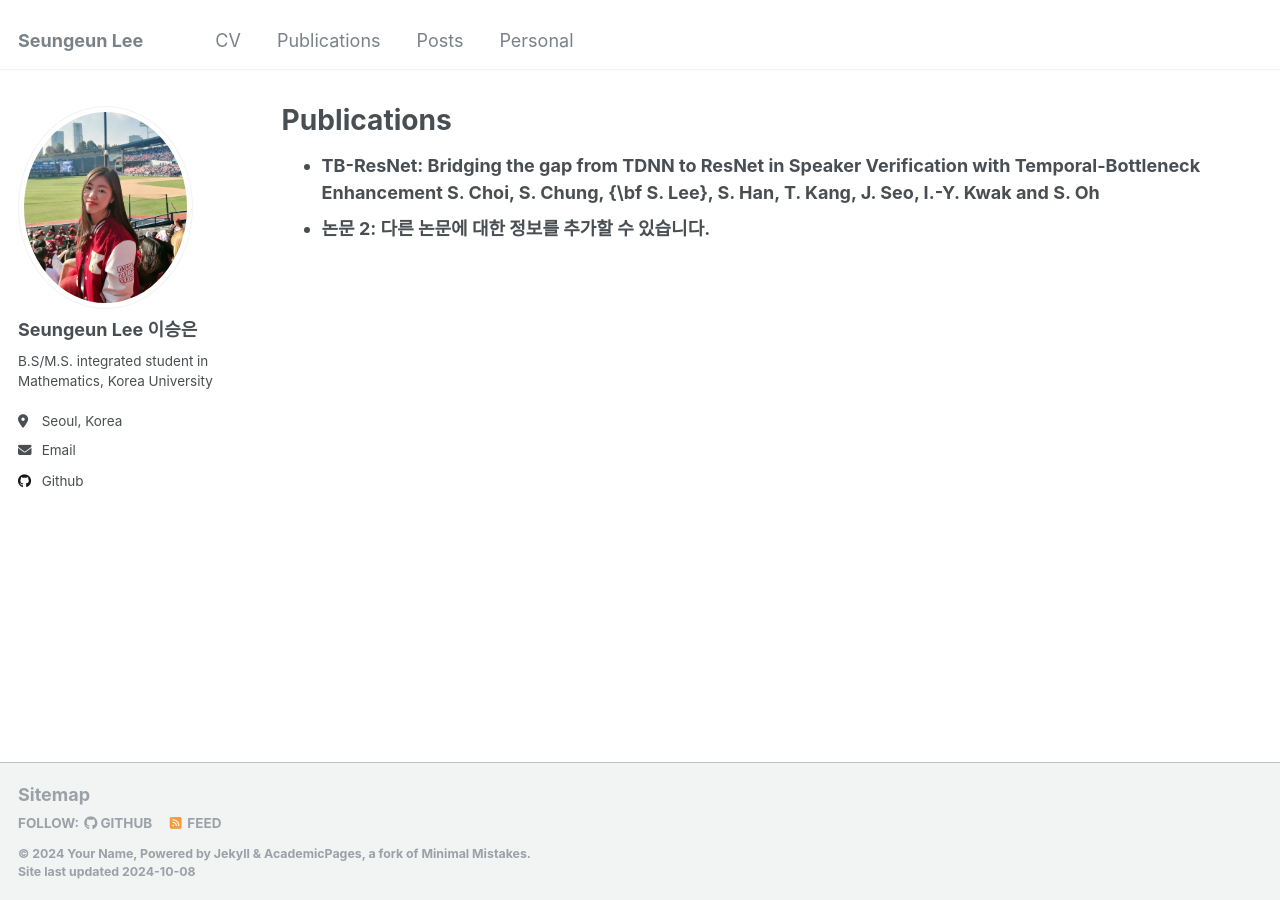
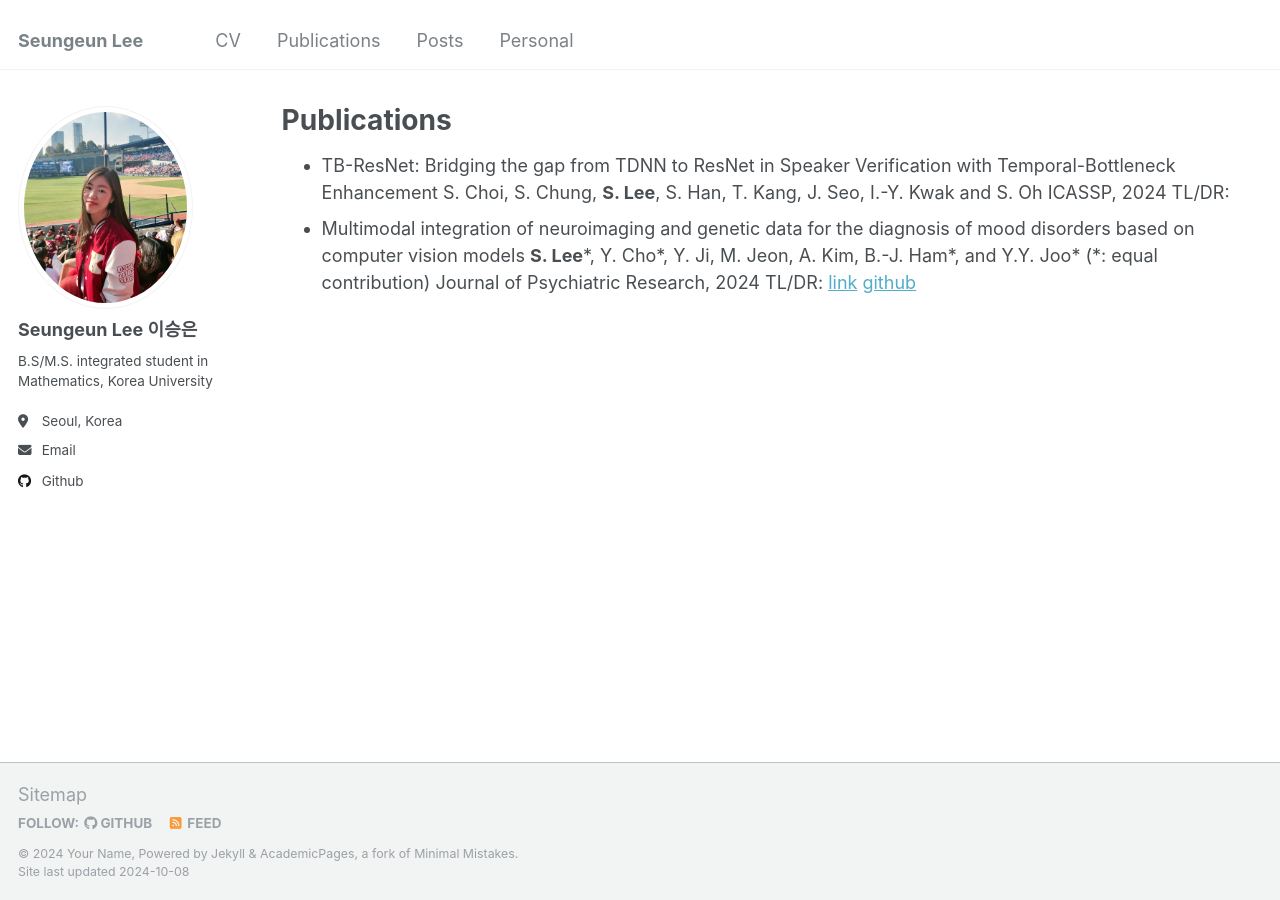
Before and after one commit to duneag2/duneag2.github.io, a Jekyll site: the page built from _pages/publications.html, in a window 1280 px wide. Built offline with Jekyll 4.4.1, drawn with Linux system fonts in a browser that asks for light colours.

Commit message:
Update publications.html

```diff
--- a/_pages/publications.html
+++ b/_pages/publications.html
@@ -6,7 +6,15 @@
 ---
 
 <ul>
-  <li><strong>TB-ResNet: Bridging the gap from TDNN to ResNet in Speaker Verification with Temporal-Bottleneck Enhancement
-  S. Choi, S. Chung, {\bf S. Lee}, S. Han, T. Kang, J. Seo, I.-Y. Kwak and S. Oh</li>
-  <li><strong>논문 2</strong>: 다른 논문에 대한 정보를 추가할 수 있습니다.</li>
+  <li>TB-ResNet: Bridging the gap from TDNN to ResNet in Speaker Verification with Temporal-Bottleneck Enhancement
+  S. Choi, S. Chung, <strong>S. Lee</strong>, S. Han, T. Kang, J. Seo, I.-Y. Kwak and S. Oh
+  ICASSP, 2024
+  TL/DR:
+  </li>
+  <li>Multimodal integration of neuroimaging and genetic data for the diagnosis of mood disorders based on computer vision models
+  <strong>S. Lee</strong>*, Y. Cho*, Y. Ji, M. Jeon, A. Kim, B.-J. Ham*, and Y.Y. Joo* (*: equal contribution)
+  Journal of Psychiatric Research, 2024
+  TL/DR:
+  <a href="https://doi.org/10.1016/j.jpsychires.2024.02.036">link</a> <a href="https://github.com/duneag2/vit-xgboost-imaging-genomics">github</a>
+  </li>
 </ul>
```
